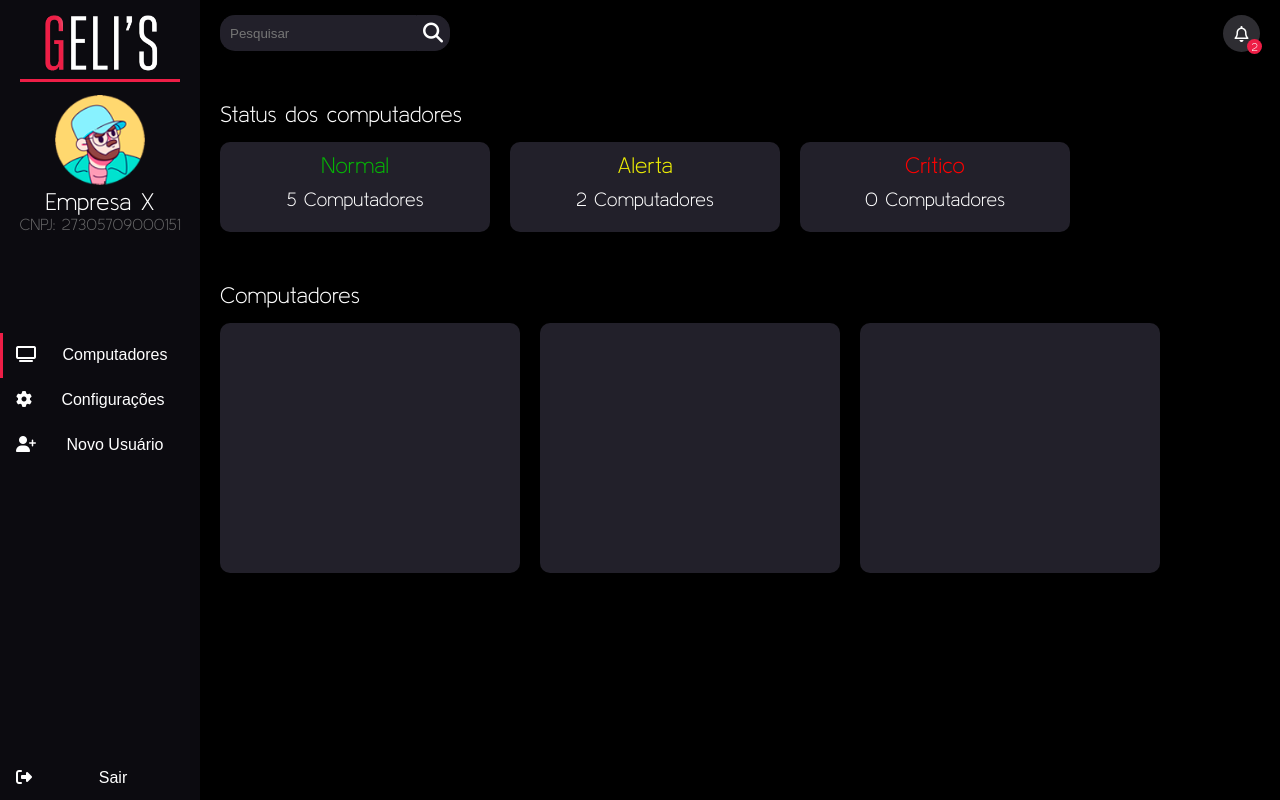
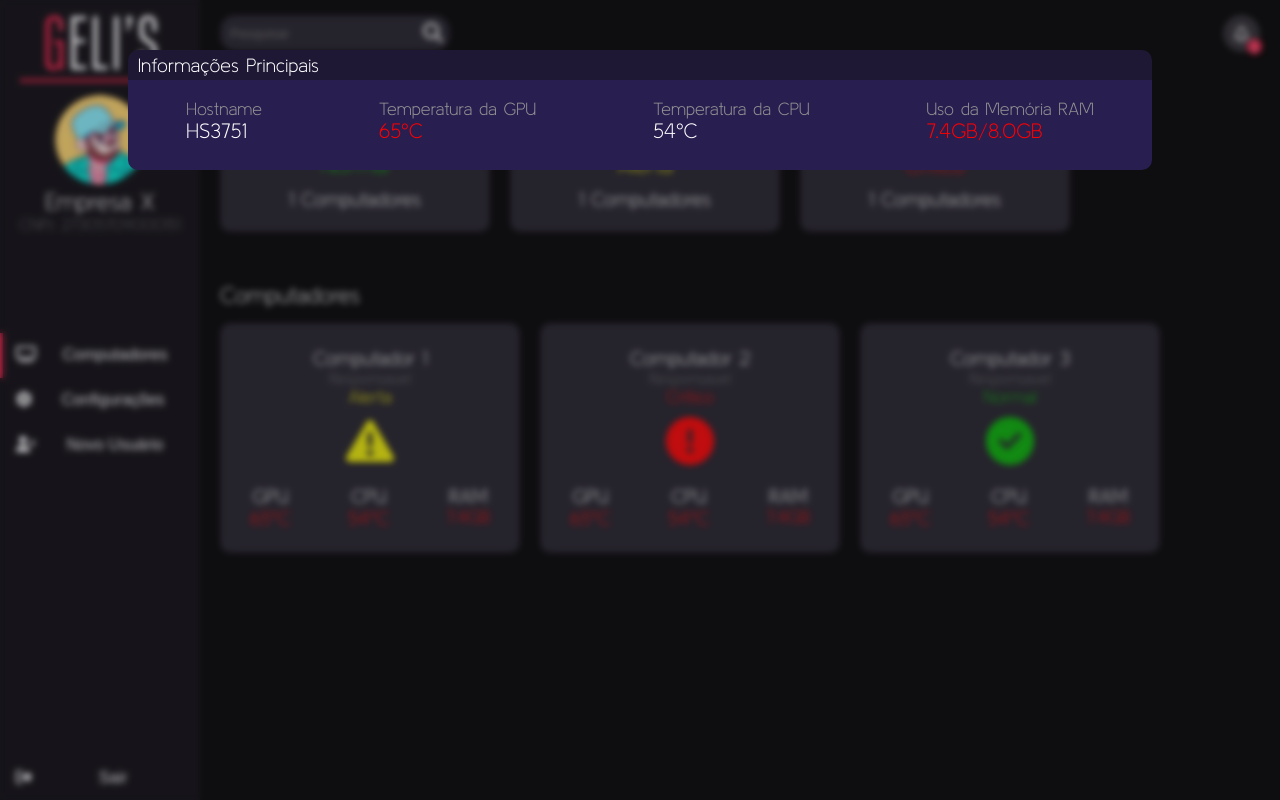
Before and after one commit to JuliaBudavicius/Gelis, a plain HTML site: page Site/dashboard.html in a window 1280 px wide. Drawn offline with Linux system fonts and the light colour scheme.

Commit message:
subindo feitos da aula

```diff
--- a/Site/css/dashboard.css
+++ b/Site/css/dashboard.css
@@ -61,7 +61,6 @@ p {
     font-size: 1em;
     background-color: #00000000;
 }
-
 .btn:hover {
     background-color: #131218;
 }
@@ -203,11 +202,12 @@ p {
     margin: 15px 20px 0 0;
     background-color: #22202a;
     width: 300px;
-    height: 250px;
+    height: 230px;
     border-radius: 10px;
     display: flex;
     flex-direction: column;
     align-items: center;
+    justify-content: center;
 }
 
 .txt {
@@ -239,3 +239,100 @@ p {
     display: flex;
     flex-direction: column;
 }
+.nomeComp {
+    color: #ffffff;
+    font-size: 1.2em;
+}
+.nomeResponsavel {
+    color: #656566;
+    font-size: 1em;
+}
+.txtEstado {
+    font-size: 1.1em;
+}
+.horiz {
+    margin: 0 auto;
+    width: 80%;
+    display: flex;
+    justify-content:space-between;
+}
+.vert {
+    align-items: center;
+    display: flex;
+    flex-direction: column;
+}
+.txtHard {
+    font-size: 1.2em;
+    color: #ffffff;
+}
+.temp {
+    font-size: 1.2em;
+    color: #ff0000;
+}
+.ram {
+    font-size: 1.1em;
+    color: #ff0000;
+}
+.fa-exclamation-triangle {
+    margin: 10px 0 20px 0;
+    color: #eeee05;
+}
+.fa-exclamation-circle {
+    margin: 10px 0 20px 0;
+    color: #ff0000;
+}
+.fa-check-circle {
+    margin: 10px 0 20px 0;
+    color: #06b306;
+}
+.absolute {
+    position: absolute;
+    z-index: 3;
+    height: 100vh;
+    width: 100vw;
+    display: block;
+    background-color: #2e2d324d;
+    backdrop-filter: blur(3px);
+}
+.boxTitulo {
+    height: 30px;
+    margin: 0 auto;
+    margin-top: 50px;
+    display: flex;
+    align-items: center;
+    width: 80%;
+    background-color: #1e1835;
+    border-radius: 10px 10px 0 0;
+}
+.boxSup {
+    height: 90px;
+    margin: 0 auto;
+    width: 80%;
+    background-color: #281e50;
+    display: flex;
+    align-items: center;
+    justify-content: space-around;
+    border-radius: 0 0 10px 10px;
+}
+.txtInfo {
+    padding-left: 10px;
+    color: #ffffff;
+    font-size: 1.2em;
+}
+.verti {
+    margin-top: -10px;
+    display: flex;
+    flex-direction: column;
+}
+.titInfo {
+    color:#949494;
+    font-size: 1.1em;
+}
+.Info {
+    color: white;
+    font-size: 1.3em;
+}
+.InfoRed {
+    color: red;
+    font-size: 1.3em;
+}
--- a/Site/dashboard.html
+++ b/Site/dashboard.html
@@ -14,6 +14,29 @@
 
 <body>
     <section class="dashboard">
+        <div class="absolute">
+            <div class="boxTitulo">
+                <p class="txtInfo">Informações Principais</p>
+            </div>
+            <div class="boxSup">
+                <div class="verti">
+                    <p class="titInfo">Hostname</p>
+                    <p class="Info">HS3751</p>
+                </div>
+                <div class="verti">
+                    <p class="titInfo">Temperatura da GPU</p>
+                    <p class="InfoRed">65°C</p>
+                </div>
+                <div class="verti">
+                    <p class="titInfo">Temperatura da CPU</p>
+                    <p class="Info">54°C</p>
+                </div>
+                <div class="verti">
+                    <p class="titInfo">Uso da Memória RAM</p>
+                    <p class="InfoRed">7.4GB/8.0GB</p>
+                </div>
+            </div>
+        </div>
         <div class="menulateral">
             <div class="topo">
                 <img class="logo" src="img/logo.png" alt="">
@@ -46,23 +69,80 @@
                 <div class="boxes">
                     <div class="box">
                         <p class="txt Normal">Normal</p>
-                        <p class="qtdeComp">5 Computadores</p>
+                        <p class="qtdeComp">1 Computadores</p>
                     </div>
                     <div class="box">
                         <p class="txt Alerta">Alerta</p>
-                        <p class="qtdeComp">2 Computadores</p>
+                        <p class="qtdeComp">1 Computadores</p>
                     </div>
                     <div class="box">
                         <p class="txt Critico">Crítico</p>
-                        <p class="qtdeComp">0 Computadores</p>
+                        <p class="qtdeComp">1 Computadores</p>
                     </div>
                 </div>
                 <div class="computadores">
                     <p class="tituloStatus">Computadores</p>
                     <div class="boxes">
-                        <div class="boxComp"></div>
-                        <div class="boxComp"></div>
-                        <div class="boxComp"></div>
+                        <div class="boxComp">
+                            <p class="nomeComp">Computador 1</p>
+                            <p class="nomeResponsavel">Responsavel</p>
+                            <p class="txtEstado Alerta">Alerta</p>
+                            <i class="fas fa-exclamation-triangle fa-3x"></i>
+                            <div class="horiz">
+                                <div class="vert">
+                                    <p class="txtHard">GPU</p>
+                                    <p class="temp">65°C</p>
+                                </div>
+                                <div class="vert">
+                                    <p class="txtHard">CPU</p>
+                                    <p class="temp">54°C</p>
+                                </div>
+                                <div class="vert">
+                                    <p class="txtHard">RAM</p>
+                                    <p class="ram">7.4GB</p>
+                                </div>
+                            </div>
+                        </div>
+                        <div class="boxComp">
+                            <p class="nomeComp">Computador 2</p>
+                            <p class="nomeResponsavel">Responsavel</p>
+                            <p class="txtEstado Critico">Critico</p>
+                            <i class="fas fa-exclamation-circle fa-3x"></i>
+                            <div class="horiz">
+                                <div class="vert">
+                                    <p class="txtHard">GPU</p>
+                                    <p class="temp">65°C</p>
+                                </div>
+                                <div class="vert">
+                                    <p class="txtHard">CPU</p>
+                                    <p class="temp">54°C</p>
+                                </div>
+                                <div class="vert">
+                                    <p class="txtHard">RAM</p>
+                                    <p class="ram">7.4GB</p>
+                                </div>
+                            </div>
+                        </div>
+                        <div class="boxComp">
+                            <p class="nomeComp">Computador 3</p>
+                            <p class="nomeResponsavel">Responsavel</p>
+                            <p class="txtEstado Normal">Normal</p>
+                            <i class="fas fa-check-circle fa-3x"></i>
+                            <div class="horiz">
+                                <div class="vert">
+                                    <p class="txtHard">GPU</p>
+                                    <p class="temp">65°C</p>
+                                </div>
+                                <div class="vert">
+                                    <p class="txtHard">CPU</p>
+                                    <p class="temp">54°C</p>
+                                </div>
+                                <div class="vert">
+                                    <p class="txtHard">RAM</p>
+                                    <p class="ram">7.4GB</p>
+                                </div>
+                            </div>
+                        </div>
                     </div>
                 </div>
             </div>
```
